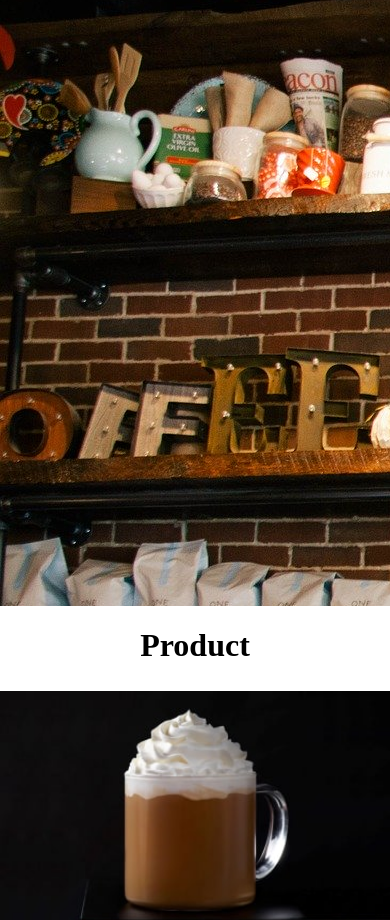
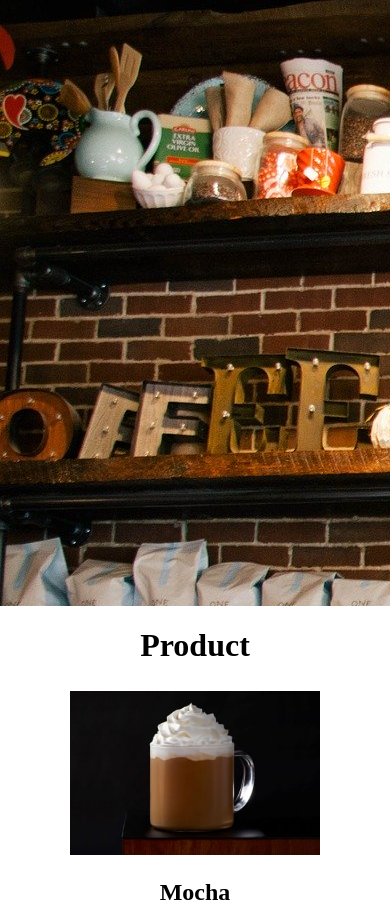
Before and after one commit to tonimesh/coffe-shop, a plain HTML site: page index.html in a window 390 px wide. Shown: the part 177-1097 px from the top of the page. Drawn offline with Linux system fonts and the light colour scheme.

Commit message:
Update style.css
fix responsive

```diff
--- a/style.css
+++ b/style.css
@@ -16,6 +16,9 @@
   }
   .qoute{
     font-size: 16px !important;
+  }
+  .card-view img{
+    width:250px !important;
   }
 }
 body {
```
